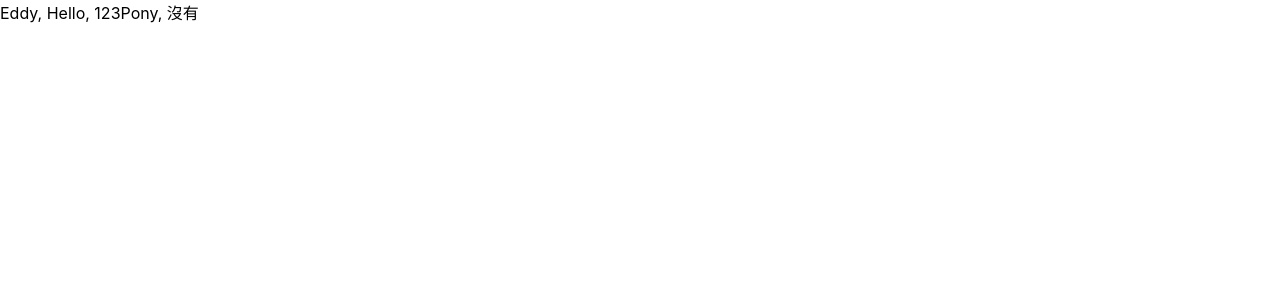
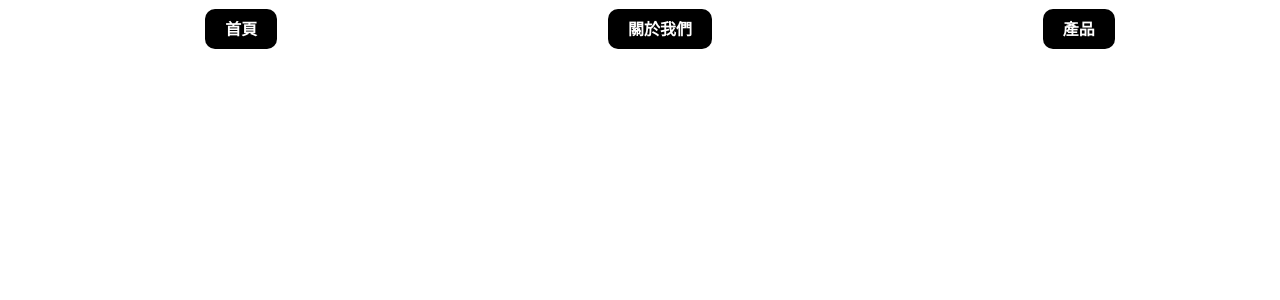
Before and after one commit to annie22336699/react-practice, a React (Create React App) app: page / in a window 1280 px wide. Shown: the top 300 px of the page. Built offline with nearby package versions, Linux system fonts and the light colour scheme.

Commit message:
作業：選單點擊顯示不同狀態

```diff
--- /dev/null
+++ b/src/Homework01.js
@@ -0,0 +1,30 @@
+import { useState } from 'react';
+import './menu.css';
+
+function Homework01() {
+  // 目前的所有的選單項目
+  const menuItems = ['首頁', '關於我們', '產品'];
+  // -1代表一開始沒有被按的項目
+  const [activeIndex, setActiveIndex] = useState(-1);
+
+  return (
+    <ul>
+      {menuItems.map((v, i) => {
+        return (
+          <li
+            key={i}
+            onClick={() => {
+              setActiveIndex(i);
+            }}
+          >
+            <a href="#/" className={activeIndex === i ? 'active' : ''}>
+              {v}
+            </a>
+          </li>
+        );
+      })}
+    </ul>
+  );
+}
+
+export default Homework01;
--- /dev/null
+++ b/src/PropsReactShare.js
@@ -0,0 +1,11 @@
+import SocialShare from './components/SocialShare';
+
+function PropsReactShare() {
+  return (
+    <>
+      <SocialShare url="http://localhost:3000" round={false} />
+    </>
+  );
+}
+
+export default PropsReactShare;
--- a/src/index.js
+++ b/src/index.js
@@ -8,7 +8,10 @@ import reportWebVitals from './reportWebVitals';
 // import FC from './FC';
 // import App3 from './App3';
 // import Students from './Students';
-import Props from './Props';
+// import Props from './Props';
+// import PropsReactShare from './PropsReactShare';
+import './menu.css';
+import Homework01 from './Homework01';
 
 ReactDOM.render(
   <React.StrictMode>
@@ -18,7 +21,9 @@ ReactDOM.render(
     {/* <FC /> */}
     {/* <App3 /> */}
     {/* <Students /> */}
-    <Props />
+    {/* <Props /> */}
+    {/* <PropsReactShare /> */}
+    <Homework01 />
   </React.StrictMode>,
   document.getElementById('root')
 );
--- /dev/null
+++ b/src/menu.css
@@ -0,0 +1,23 @@
+ul {
+    list-style: none;
+    display: flex;
+    justify-content: space-around;
+}
+ul li a{
+    text-decoration: none;
+    background-color: #000;
+    color: #fff;
+    padding: 10px 20px;
+    font-weight: bold;
+    border-radius: 10px;
+}
+
+ul li a:hover{
+    background-color: blue;
+    color: #fff;
+}
+
+.active{
+    background-color: red;
+    color: #fff;
+}
```
Also changed, not shown: src/components/SocialShare.js (added, +19 -0 lines).
